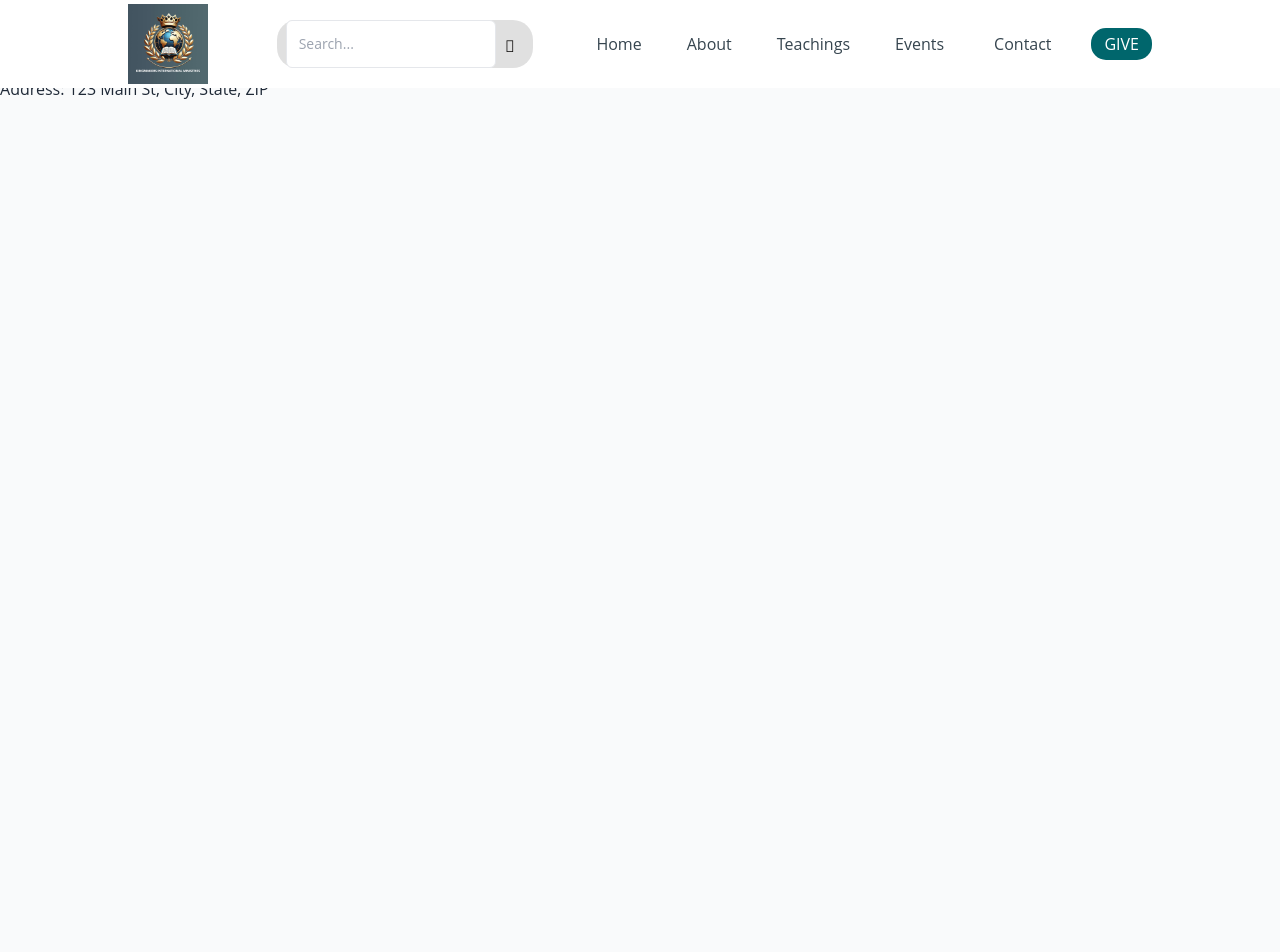
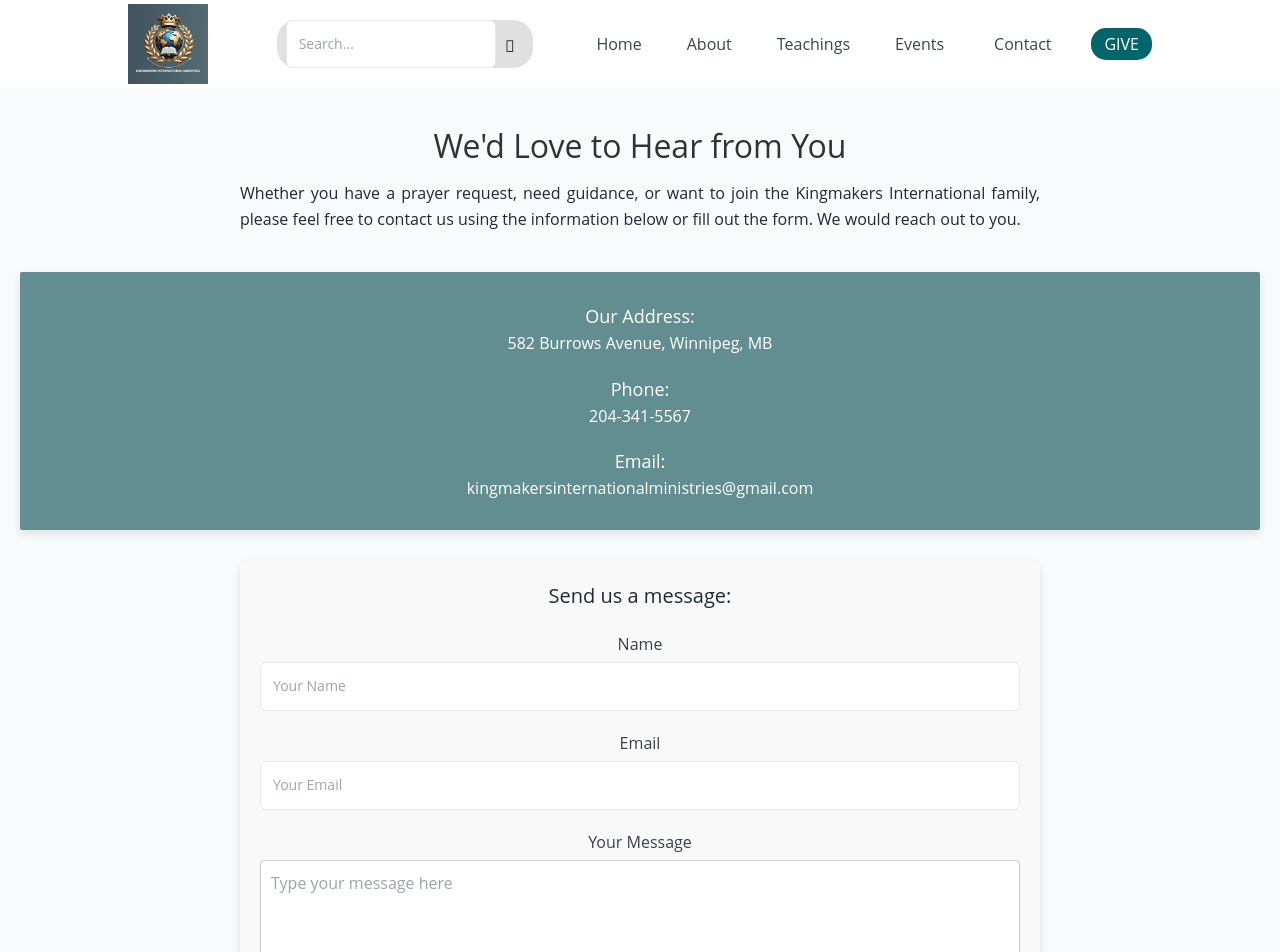
Before and after one commit to Leche90/ChurchApp, a React (Vite) app in the folder frontend/: page /contact in a window 1280 px wide. Shown: the top 952 px of the page. Before the commit the page ends 800 px from the top, so only its background shows below. Built offline with nearby package versions, Linux system fonts and the light colour scheme.

Commit message:
updated pages section

```diff
--- a/frontend/package.json
+++ b/frontend/package.json
@@ -12,6 +12,7 @@
   },
   "dependencies": {
     "@babel/preset-react": "^7.26.3",
+    "@ljharb/tsconfig": "^0.2.3",
     "axios": "^1.7.9",
     "react": "^18.3.1",
     "react-dom": "^18.3.1",
--- a/frontend/src/components/Evangelism/Evangelism.tsx
+++ b/frontend/src/components/Evangelism/Evangelism.tsx
@@ -1,4 +1,4 @@
-import React, { useSate } from 'react';
+import React from 'react';
 import './Evangelism.css';
 import evangelism1 from '../../assets/evangelism1.jpg';
 import evangelism2 from '../../assets/evangelism2.jpg';
--- a/frontend/src/components/Hero/Hero.tsx
+++ b/frontend/src/components/Hero/Hero.tsx
@@ -6,8 +6,8 @@ const Hero: React.FC = () => {
     <div className='hero'>
         <div className="hero-text">
             <h1>Welcome to the Kingmakers' Family</h1>
-            <p>We invite you to come and fellowship with us.</p>
-            <button className='btn'>JOIN US <b>LIVE</b></button>
+            <p>At Kingmakers, we are committed to 'Raising Royalties' — empowering people to step into their divine purpose and embrace the royalty within them. We believe every person is called to reign in life, guided by faith, love, and the wisdom of God. We invite you to come and fellowship with us.</p>
+            <button className='btn'>JOIN US<b>LIVE</b></button>
         </div>
     </div>
   )
--- a/frontend/src/pages/Contact/Contact.css
+++ b/frontend/src/pages/Contact/Contact.css
@@ -0,0 +1,148 @@
+.contact {
+    padding: 20px;
+    text-align: center;
+  }
+
+  .contact-heading {
+    font-size: 32px;
+    margin-top: 100px;
+    color: #333;
+    margin-bottom: 5px;
+  }
+
+  .contact-description {
+    font-size: 16px;
+    margin-bottom: 40px;
+    max-width: 800px;
+    margin-left: auto;
+    margin-right: auto;
+    text-align: justify;
+    margin-top: 10px;
+  }
+
+  .contact-info {
+    background-color: rgb(0, 70, 75, 0.6);
+    padding: 10px;
+    border-radius: 2px;
+    box-shadow: 0 4px 10px rgba(0, 0, 0, 0.1);
+    margin-bottom: 30px;
+    background-image: 'url(../assets/map.png)';
+    background-size: cover;
+    background-position: center;
+  }
+
+
+  .contact-info .contact-h3 {
+    margin-top: 20px;
+  }
+
+  .contact-info .address {
+    font-size: 16px;
+    color: #fff;
+    margin-bottom: 18px;
+    margin-top: -10px;
+  }
+
+  .contact-info .tel {
+    font-size: 16px;
+    color: #fff;
+    margin-bottom: 18px;
+    margin-top: -10px;
+  }
+
+  .contact-info .email {
+    font-size: 16px;
+    color: #fff;
+    margin-bottom: 18px;
+    margin-top: -10px;
+  }
+
+  .contact-info h3 {
+    font-size: 18px;
+    color: #fff;
+    margin-bottom: 10px;
+  }
+
+  .contact-info p {
+    font-size: 16px;
+    color: #fff;
+  }
+
+  .contact-info a {
+    color: #fff;
+    text-decoration: none;
+  }
+
+  .contact-info a:hover {
+    text-decoration: underline;
+  }
+
+  .contact-form-section {
+    background-color: #f9f9f9;
+    padding: 20px;
+    border-radius: 8px;
+    box-shadow: 0 4px 10px rgba(0, 0, 0, 0.1);
+    margin-bottom: 30px;
+    width: 100%;
+    max-width: 800px;
+    margin-left: auto;
+    margin-right: auto;
+  }
+
+  .contact-form-section h3 {
+    font-size: 20px;
+    margin-bottom: 20px;
+  }
+
+  .form-group {
+    margin-bottom: 20px;
+  }
+
+  .form-group label {
+    font-size: 16px;
+    margin-bottom: 5px;
+    display: block;
+  }
+
+  .form-group input,
+  .form-group textarea {
+    width: 100%;
+    padding: 10px;
+    font-size: 16px;
+    border: 1px solid #ccc;
+    border-radius: 4px;
+  }
+
+  .form-group textarea {
+    resize: none;
+    height: 150px;
+  }
+
+  .submit .submit-btn {
+    color: rgb(255, 255, 255);
+    padding: 10px 20px;
+    border: none;
+    border-radius: 4px;
+    font-size: 16px;
+    cursor: pointer;
+  }
+
+  .submit-btn:hover {
+    background-color: #0056b3;
+  }
+
+  .form-status {
+    color: rgb(0, 70, 75);
+    margin-bottom: 20px;
+  }
+
+  .contact-map {
+    margin-top: 40px;
+  }
+
+  .contact-map iframe {
+    width: 100%;
+    max-width: 800px;
+    height: 450px;
+    border-radius: 8px;
+  }
--- a/frontend/src/pages/Contact/Contact.tsx
+++ b/frontend/src/pages/Contact/Contact.tsx
@@ -1,14 +1,102 @@
-import React from 'react'
+import React, { useState } from 'react';
+import './Contact.css'
 
 const Contact: React.FC = () => {
+  const [formData, setFormData] = useState({
+    name: '',
+    email: '',
+    message: '',
+  });
+
+  const [formStatus, setFormStatus] = useState<string>(''); // Added state to manage form status message
+
+  const handleInputChange = (e: React.ChangeEvent<HTMLInputElement | HTMLTextAreaElement>) => {
+    const { name, value } = e.target;
+    setFormData((prevData) => ({
+      ...prevData,
+      [name]: value, // Updates the respective field in formData
+    }));
+  };
+
+  const handleSubmit = (e: React.FormEvent) => {
+    e.preventDefault();
+    // Simulate a successful submission for the form
+    setFormStatus('Thank you for submitting. We will respond to you shortly');
+    setFormData({
+      name: '',
+      email: '',
+      message: ''
+    });
+  };
+
   return (
     <div className='contact'>
-        <h2 className='contact-heading'>Contact Us</h2>
-        <p className='phone'>Phone: 123-456-7890</p>
-        <p className='email'>Email: contact@example.com</p>
-        <p className='address'>Address: 123 Main St, City, State, ZIP</p>
+      <h2 className='contact-heading'>We'd Love to Hear from You</h2>
+      <p className='contact-description'>
+        Whether you have a prayer request, need guidance, or want to join the Kingmakers International family, please feel free to contact us using the information below or fill out the form. We would reach out to you.
+      </p>
+
+      {/* Contact Information Section */}
+      <div className='contact-info'>
+        <h3 className='contact-h3'>Our Address:</h3>
+        <p className='address'>582 Burrows Avenue, Winnipeg, MB</p>
+
+        <h3>Phone:</h3>
+        <p className='tel'><a href='tel:+12043415567'>204-341-5567</a></p>
+
+        <h3>Email:</h3>
+        <p className='email'><a href='mailto:kingmakersinternationalministries@gmail.com'>kingmakersinternationalministries@gmail.com</a></p>
+      </div>
+
+      {/* Contact Form Section */}
+      <div className='contact-form-section'>
+        <h3>Send us a message:</h3>
+        {formStatus && <p className='form-status'>{formStatus}</p>}
+
+        <form className='contact-form' onSubmit={handleSubmit}>
+          <div className='form-group'>
+            <label htmlFor='name'>Name</label>
+            <input
+              type='text'
+              id='name'
+              name='name'
+              value={formData.name}
+              onChange={handleInputChange}
+              required
+              placeholder='Your Name'
+            />
+          </div>
+
+          <div className='form-group'>
+            <label htmlFor='email'>Email</label>
+            <input
+              type='email'
+              id='email'
+              name='email'
+              value={formData.email}
+              onChange={handleInputChange}
+              required
+              placeholder='Your Email'
+            />
+          </div>
+
+          <div className='form-group'>
+            <label htmlFor='message'>Your Message</label>
+            <textarea
+              id='message'
+              name='message'
+              value={formData.message}
+              onChange={handleInputChange}
+              required
+              placeholder='Type your message here'
+            ></textarea>
+          </div>
+
+          <button type='submit' className='submit-btn'>Send Message</button>
+        </form>
+      </div>
     </div>
-  )
-}
+  );
+};
 
-export default Contact
+export default Contact;
```
Also changed, not shown: frontend/src/assets/map.png (added), frontend/tsconfig.json (line endings or trailing spaces), 1 other file (tests, documents, lock files or other folders).
